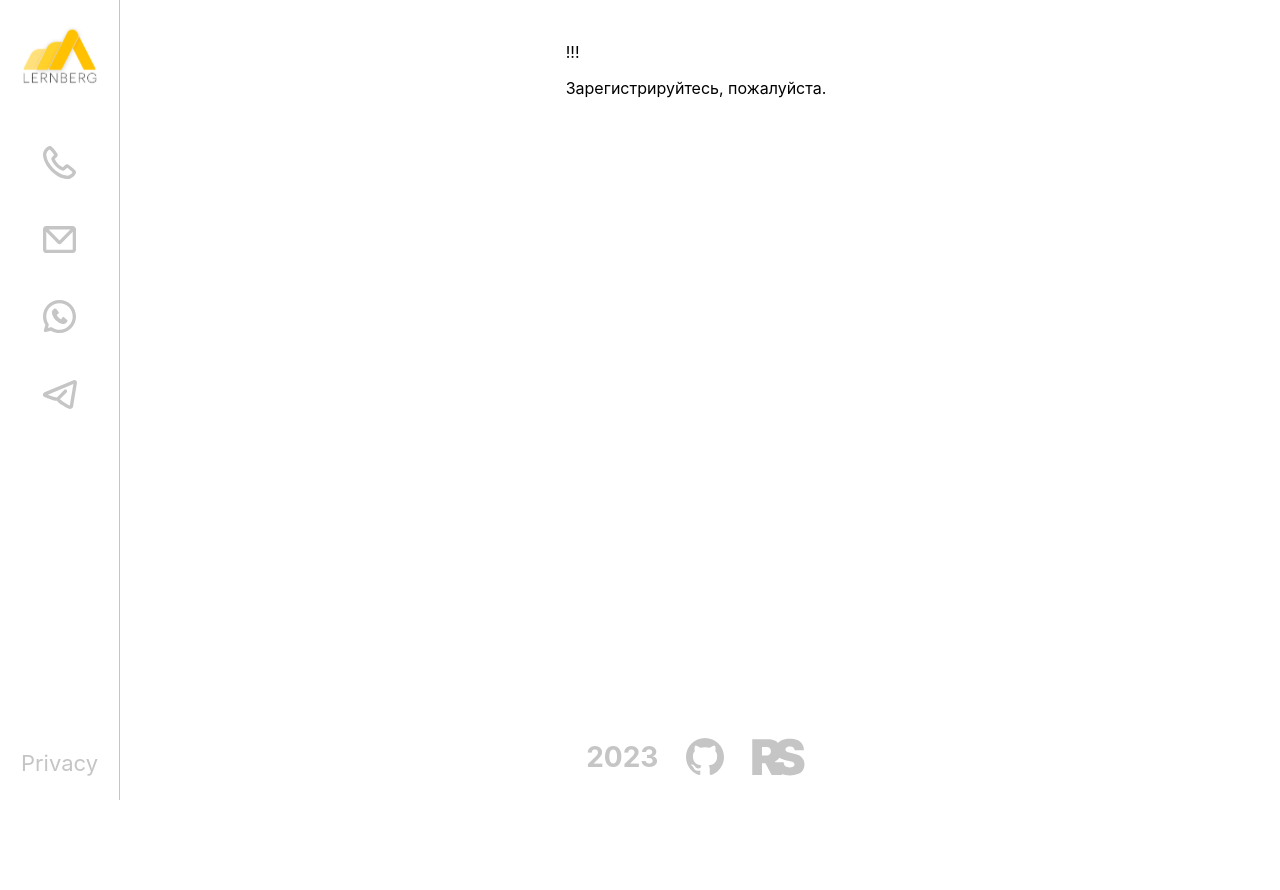
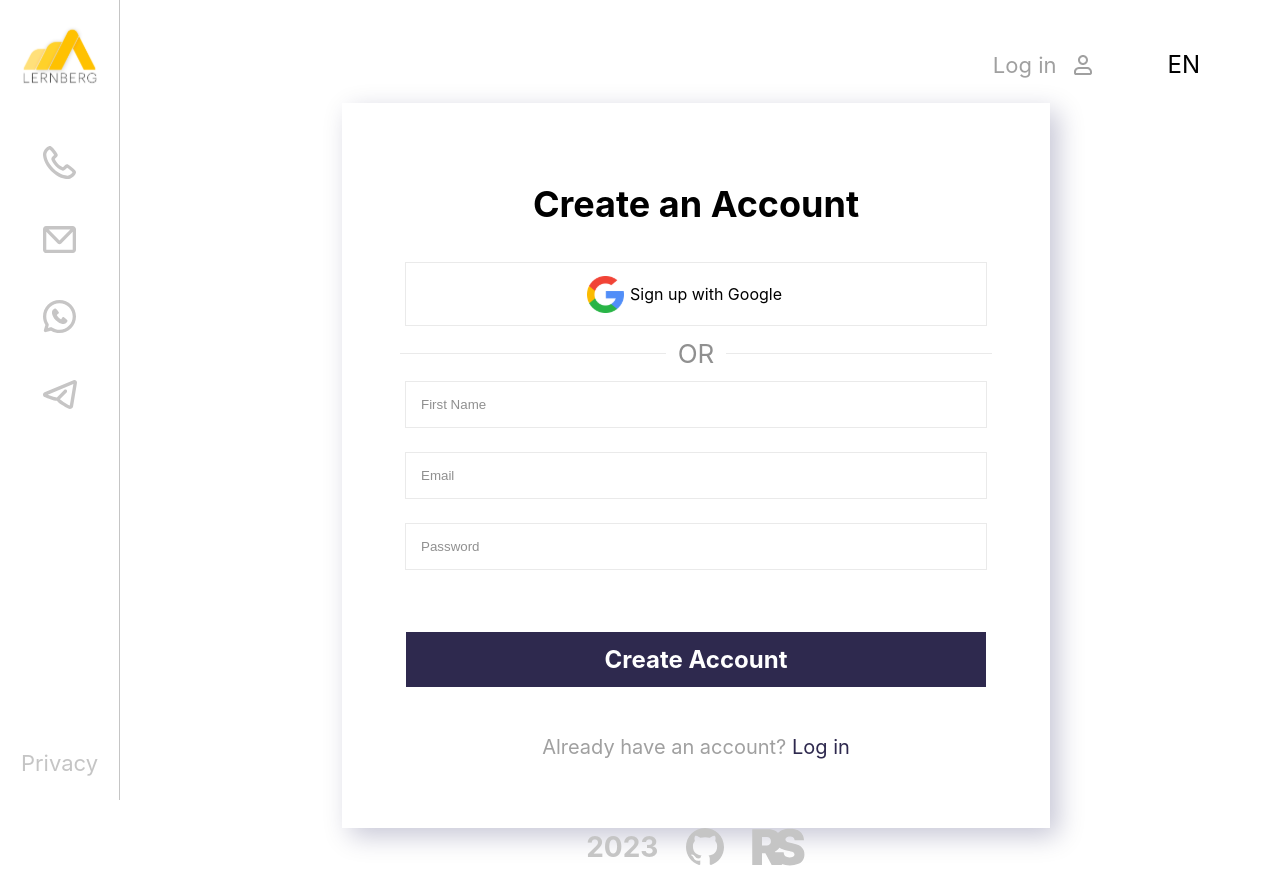
Before and after one commit to MariStakhovskaya/final-rss, a React (Create React App) app in the folder client/: page /registration in a window 1280 px wide. Before the commit the page ends 800 px from the top, so only its background shows below. Built offline with nearby package versions, Linux system fonts and the light colour scheme.

Commit message:
feat: add page of registration

```diff
--- /dev/null
+++ b/client/src/components/custom/button/Button.module.css
@@ -0,0 +1,16 @@
+.container {
+  cursor: pointer;
+  padding: 13px 0;
+  border: none;
+  background: none;
+  font-size: 16px;
+  width: 100%;
+  font-family: -apple-system, BlinkMacSystemFont, 'Segoe UI', 'Roboto', 'Oxygen',
+  'Ubuntu', 'Cantarell', 'Fira Sans', 'Droid Sans', 'Helvetica Neue',
+  sans-serif;
+  -webkit-font-smoothing: antialiased;
+  -moz-osx-font-smoothing: grayscale;
+}
+.container p {
+  margin: 0;
+}
--- /dev/null
+++ b/client/src/components/custom/button/Button.tsx
@@ -0,0 +1,20 @@
+import styles from './Button.module.css';
+
+type ButtonType = {
+  name: string;
+  callback?: () => void;
+};
+
+function Button(props: ButtonType) {
+  const handleClick = () => {
+    if (props.callback) props.callback();
+  };
+
+  return (
+    <button className={styles.container} onClick={handleClick}>
+      <p>{props.name}</p>
+    </button>
+  );
+}
+
+export default Button;
--- /dev/null
+++ b/client/src/components/secodHeader/SecondHeader.module.css
@@ -0,0 +1,32 @@
+.container {
+  display: flex;
+  align-items: center;
+  gap: 75px;
+  justify-content: flex-end;
+}
+.user {
+  display: flex;
+  align-items: center;
+  gap: 18px;
+  cursor: pointer;
+}
+.status a {
+  text-decoration: none;
+  color: #a0a0a0;
+  font-size: 22px;
+}
+.user:hover a {
+  color: #4a4a4a;
+  transition: all 0.3s ease-in-out;
+}
+.status svg {
+  width: 24px;
+  height: 24px;
+}
+.user:hover svg path {
+  fill: #4a4a4a;
+  transition: all 0.3s ease-in-out;
+}
+.language {
+  font-size: 24px;
+}
--- /dev/null
+++ b/client/src/components/secodHeader/SecondHeader.tsx
@@ -0,0 +1,31 @@
+import { Link } from 'react-router-dom';
+import styles from './SecondHeader.module.css';
+
+function SecondHeader() {
+  return (
+    <div className={styles.container}>
+      <div className={styles.user}>
+        <div className={styles.status}>
+          <Link to="login">Log in</Link>
+        </div>
+        <svg
+          width="18"
+          height="20"
+          viewBox="0 0 18 20"
+          fill="none"
+          xmlns="http://www.w3.org/2000/svg"
+        >
+          <path
+            fill-rule="evenodd"
+            clip-rule="evenodd"
+            d="M13 12C15.6887 12 17.8818 14.1223 17.9954 16.7831L18 17V18C18 19.0544 17.1841 19.9182 16.1493 19.9945L16 20H2C0.945638 20 0.0818349 19.1841 0.00548577 18.1493L0 18V17C0 14.3113 2.12231 12.1182 4.78311 12.0046L5 12H13ZM13 14H5C3.40232 14 2.09634 15.2489 2.00509 16.8237L2 17V18H16V17C16 15.4023 14.7511 14.0963 13.1763 14.0051L13 14ZM9 0C11.7614 0 14 2.23858 14 5C14 7.76142 11.7614 10 9 10C6.23858 10 4 7.76142 4 5C4 2.23858 6.23858 0 9 0ZM9 2C7.3431 2 6 3.34315 6 5C6 6.65685 7.3431 8 9 8C10.6569 8 12 6.65685 12 5C12 3.34315 10.6569 2 9 2Z"
+            fill="#A0A0A0"
+          />
+        </svg>
+      </div>
+      <p className={styles.language}>EN</p>
+    </div>
+  );
+}
+
+export default SecondHeader;
--- a/client/src/index.tsx
+++ b/client/src/index.tsx
@@ -6,7 +6,7 @@ import React from 'react';
 import Root from './routes/root/Root';
 import ErrorPage from './routes/error-page';
 import Login from './routes/login-page';
-import Registration from './routes/registration-page';
+import Registration from './routes/registration/Registration';
 import { CarsGame } from './components/cars-game';
 import { HomePage } from './routes/home-page';
 
--- a/client/src/routes/registration-page.tsx
+++ /dev/null
@@ -1,8 +0,0 @@
-export default function Registration() {
-  return (
-    <div>
-      <p>!!!</p>
-      Зарегистрируйтесь, пожалуйста.
-    </div>
-  );
-}
--- /dev/null
+++ b/client/src/routes/registration/Registration.module.css
@@ -0,0 +1,81 @@
+.registration__input {
+  display: flex;
+  flex-direction: column;
+  align-items: center;
+  padding: 43px 64px 49px 64px;
+  box-shadow: #0202463a 8px 8px 25px;
+  width: 580px;
+  margin: 0 auto;
+}
+h3 {
+  font-size: 36px;
+}
+.google__button {
+  position: relative;
+  display: flex;
+  align-items: center;
+}
+.google__button > div {
+  display: flex;
+  align-items: center;
+  gap: 20px;
+  width: 580px;
+  padding: 8px 0;
+  border: 1px #eaeaea solid;
+}
+.google__button > div button p {
+  margin-left: 20px;
+}
+.google__button > img {
+  width: 37px;
+  height: 37px;
+  position: absolute;
+  left: 182px;
+}
+.or {
+  display: flex;
+  align-items: center;
+}
+.or > div {
+  width: 266px;
+  height: 1px;
+  background: #eaeaea;
+}
+.or > p {
+  font-size: 26px;
+  color: #909090;
+  margin: 12px;
+}
+.inputs {
+  display: flex;
+  flex-direction: column;
+  align-items: center;
+  gap: 24px;
+  margin-bottom: 62px;
+}
+.inputs > input {
+  width: 550px;
+  padding: 15px;
+  border: 1px #eaeaea solid;
+}
+.inputs > input::placeholder {
+  color: #909090;
+}
+.create__button {
+  background: #2E294E;
+  width: 580px;
+  margin-bottom: 28px;
+}
+.create__button > button p{
+  color: #ffffff;
+  font-weight: 700;
+  font-size: 24px;
+}
+.registration__input > p {
+  color: #a0a0a0;
+  font-size: 20px;
+}
+.registration__input span {
+  color: #2E294E;
+  cursor: pointer;
+}
--- /dev/null
+++ b/client/src/routes/registration/Registration.tsx
@@ -0,0 +1,39 @@
+import Button from '../../components/custom/button/Button';
+import styles from './Registration.module.css';
+import google from '../../images/google.svg';
+import SecondHeader from '../../components/secodHeader/SecondHeader';
+
+function Registration() {
+  return (
+    <div className={styles.container}>
+      <SecondHeader />
+      <div className={styles.registration__input}>
+        <h3>Create an Account</h3>
+        <div className={styles.google__button}>
+          <img src={google} alt="Google logo" />
+          <div>
+            <Button name="Sign up with Google" callback={() => {}} />
+          </div>
+        </div>
+        <div className={styles.or}>
+          <div></div>
+          <p>OR</p>
+          <div></div>
+        </div>
+        <div className={styles.inputs}>
+          <input type="text" placeholder="First Name" />
+          <input type="text" placeholder="Email" />
+          <input type="text" placeholder="Password" />
+        </div>
+        <div className={styles.create__button}>
+          <Button name="Create Account" callback={() => {}} />
+        </div>
+        <p>
+          Already have an account? <span>Log in</span>
+        </p>
+      </div>
+    </div>
+  );
+}
+
+export default Registration;
--- a/client/src/routes/root/Root.module.css
+++ b/client/src/routes/root/Root.module.css
@@ -1,6 +1,9 @@
 .container {
   display: grid;
   grid-template-columns: 119px 1fr;
+}
+main {
+  width: 100%;
 }
 .content {
   padding: 26px 80px 24px 73px;
```
